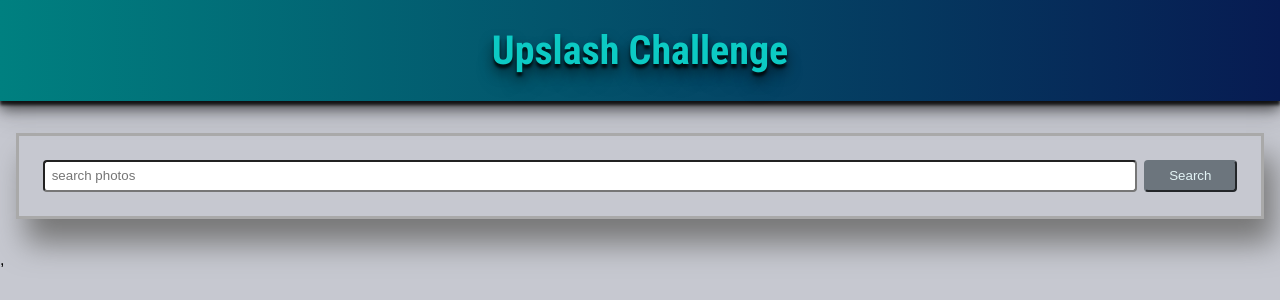
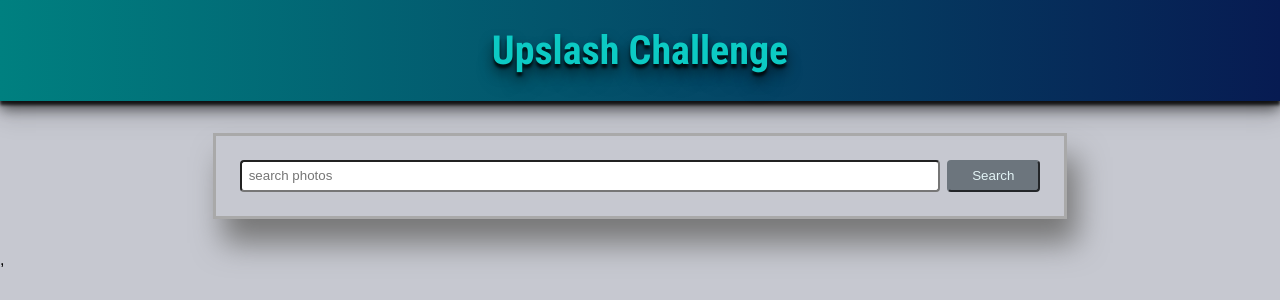
Before and after one commit to svivianl/unsplash-challenge, a React (Create React App) app: page / in a window 1280 px wide. Shown: the top 300 px of the page. Built offline with nearby package versions, Linux system fonts and the light colour scheme.

Commit message:
style search box

```diff
--- a/src/feature/components/searchForm/searchForm.css
+++ b/src/feature/components/searchForm/searchForm.css
@@ -27,5 +27,7 @@ button {
 @media (min-width: 600px) {
   .search-form {
     margin: 2em 1em;
+    max-width: 50em;
+    width: 100%;
   }
 }
--- a/src/feature/mainPage.css
+++ b/src/feature/mainPage.css
@@ -10,3 +10,9 @@
   align-items: center;
   background: rgba(119, 119, 119, 0.7);
 }
+
+main {
+  display: flex;
+  flex-direction: column;
+  align-items: center;
+}
```
